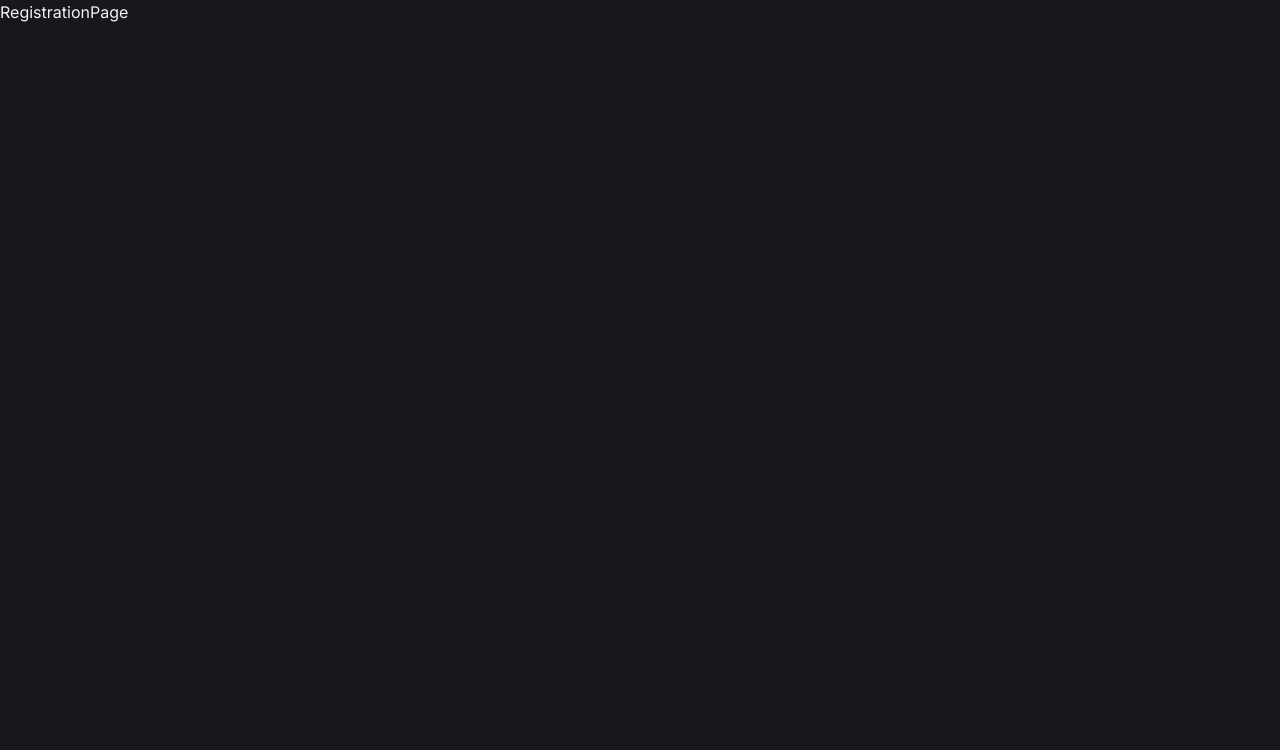
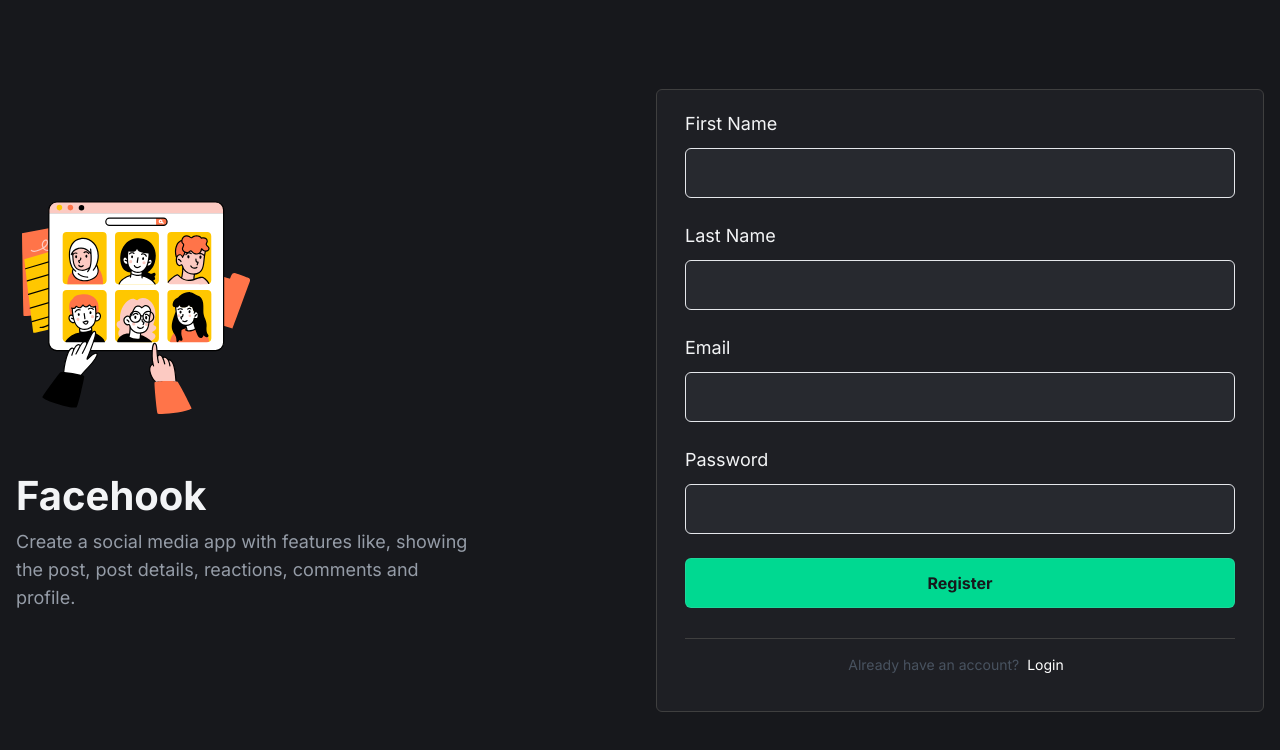
Before and after one commit to Shahadat1530/facehook-client, a React (Vite) app: page /register in a window 1280 px wide. Shown: the top 750 px of the page. Built offline with nearby package versions, Linux system fonts and the light colour scheme.

Commit message:
registerPage working done

```diff
--- /dev/null
+++ b/src/components/auth/RegistrationForm.jsx
@@ -0,0 +1,104 @@
+import axios from "axios";
+import { useForm } from "react-hook-form";
+import Field from "../common/Field";
+
+import { useNavigate } from "react-router-dom";
+
+const RegistrationForm = () => {
+    const navigate = useNavigate();
+    const {
+        register,
+        handleSubmit,
+        formState: { errors },
+        setError,
+    } = useForm();
+
+    const submitForm = async (formData) => {
+        console.log(formData);
+        try {
+            let response = await axios.post(
+                `${import.meta.env.VITE_SERVER_BASE_URL}/auth/register`,
+                formData
+            );
+
+            if (response.status === 201) {
+                navigate("/login");
+            }
+        } catch (error) {
+            console.error(error);
+            setError("root.random", {
+                type: "random",
+                message: `Something went wrong: ${error.message}`,
+            });
+        }
+    };
+
+    return (
+        <form
+            className="border-b border-[#3F3F3F] pb-10 lg:pb-[30px]"
+            onSubmit={handleSubmit(submitForm)}
+        >
+            <Field label="First Name" error={errors.firstName}>
+                <input
+                    {...register("firstName", {
+                        required: "First Name is Required",
+                    })}
+                    className={`auth-input ${errors.firstName
+                            ? "border-red-500"
+                            : "border-gray-200"
+                        }`}
+                    type="firstName"
+                    name="firstName"
+                    id="firstName"
+                />
+            </Field>
+            <Field label="Last Name" error={errors.lastName}>
+                <input
+                    {...register("lastName")}
+                    className={`auth-input ${errors.lastName ? "border-red-500" : "border-gray-200"
+                        }`}
+                    type="lastName"
+                    name="lastName"
+                    id="lastName"
+                />
+            </Field>
+            <Field label="Email" error={errors.email}>
+                <input
+                    {...register("email", { required: "Email ID is Required" })}
+                    className={`auth-input ${errors.email ? "border-red-500" : "border-gray-200"
+                        }`}
+                    type="email"
+                    name="email"
+                    id="email"
+                />
+            </Field>
+
+            <Field label="Password" error={errors.password}>
+                <input
+                    {...register("password", {
+                        required: "Password is required",
+                        minLength: {
+                            value: 8,
+                            message:
+                                "Your password must be at least 8 characters",
+                        },
+                    })}
+                    className={`auth-input ${errors.password ? "border-red-500" : "border-gray-200"
+                        }`}
+                    type="password"
+                    name="password"
+                    id="password"
+                />
+            </Field>
+            <p>{errors?.root?.random?.message}</p>
+            <button
+                className="auth-input bg-lwsGreen font-bold text-deepDark transition-all hover:opacity-90"
+                type="submit"
+            >
+                Register
+            </button>
+        </form>
+    );
+};
+
+export default RegistrationForm;
--- a/src/pages/RegistrationPage.jsx
+++ b/src/pages/RegistrationPage.jsx
@@ -1,9 +1,47 @@
-import React from 'react'
+import { Link } from "react-router-dom";
+import RegistrationLogo from "../assets/icons/registration.svg";
+import RegistrationForm from "../components/auth/RegistrationForm";
 
 const RegistrationPage = () => {
   return (
-    <div>RegistrationPage</div>
-  )
-}
+    <main className="flex min-h-screen items-center justify-center bg-deepDark py-8">
+      <div className="max-w-[1368px] flex-1">
+        <div className="container grid items-center gap-8 lg:grid-cols-2">
+          <div>
+            <img
+              className="mb-12 h-60"
+              src={RegistrationLogo}
+              alt="auth_illustration"
+            />
+            <div>
+              <h1 className="mb-3 text-4xl font-bold lg:text-[40px]">
+                Facehook
+              </h1>
+              <p className="max-w-[452px] text-gray-400/95 lg:text-lg">
+                Create a social media app with features like,
+                showing the post, post details, reactions,
+                comments and profile.
+              </p>
+            </div>
+          </div>
+          <div className="card">
+            <RegistrationForm />
+            <div className="py-4 lg:py-4">
+              <p className="text-center text-xs text-gray-600/95 lg:text-sm mx-2">
+                Already have an account?
+                <Link
+                  className="mx-2 hover:text-lwsGreen text-white transition-all hover:underline"
+                  to="/"
+                >
+                  Login
+                </Link>
+              </p>
+            </div>
+          </div>
+        </div>
+      </div>
+    </main>
+  );
+};
 
-export default RegistrationPage
+export default RegistrationPage;
```
